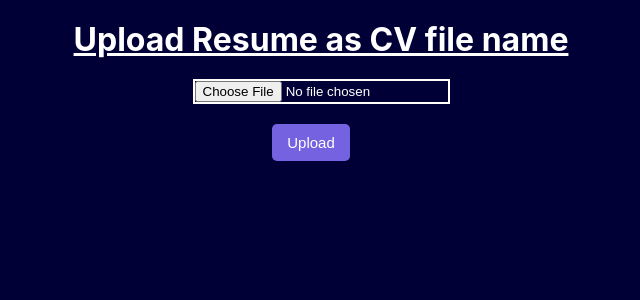
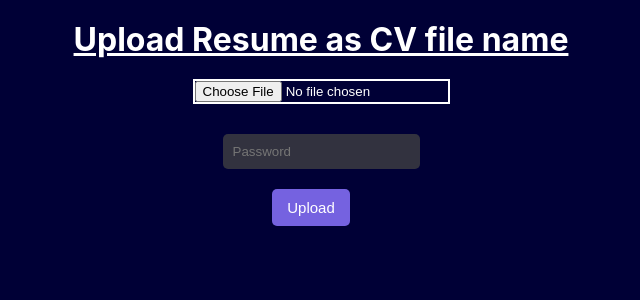
Before and after one commit to charandeep7/portfolio-2023, a React (Vite) app: page /updatecv in a window 1280 px wide. Shown: the top 300 px of the page, without its empty margins (319-959 px from the left). Built offline with nearby package versions, Linux system fonts and the light colour scheme.

Commit message:
Update UpdateCV.jsx

```diff
--- a/src/components/UpdateCV.jsx
+++ b/src/components/UpdateCV.jsx
@@ -10,6 +10,7 @@ const UpdateCV = () => {
   const [file, setFile] = useState("");
   const [percent, setPercent] = useState(0);
   const [handleFileName, setHandleFileName] = useState(0);
+  const [psswd, setPassword] = useState(null);
 
   const upload = () => {
     if (!file) {
@@ -18,6 +19,14 @@ const UpdateCV = () => {
     }
     if (file.name != "CV.pdf") {
       setHandleFileName(1);
+      return;
+    }
+    if(!psswd){
+      alert('Please enter password')
+      return
+    }
+    if (psswd != import.meta.env.VITE_PASSWD) {
+      alert("Wrong Password");
       return;
     }
     const storageRef = ref(storage, `/resume/${file.name}`);
@@ -33,7 +42,7 @@ const UpdateCV = () => {
         setInterval(() => {
           localStorage.removeItem("addproject");
           navigate("/");
-        }, 10000);
+        }, 5000);
       },
       (err) => console.log(err),
       () => {
@@ -53,10 +62,19 @@ const UpdateCV = () => {
         }}
         accept="application/pdf"
       />
+      <input
+          className="file-psswd"
+          type="password"
+          placeholder="Password"
+          name="password"
+          value={psswd}
+          onChange={(e) => setPassword(e.target.value)}
+          required
+        />
       {handleFileName == 1 ? (
         <h6>File name must be of CV.pdf</h6>
       ) : handleFileName == 2 ? (
-        <h6>Please upload an PDF first!</h6>
+        <h6>Please upload a PDF first!</h6>
       ) : handleFileName == 3 ? (
         <h6>Uploaded</h6>
       ) : (
@@ -85,6 +103,16 @@ const Container = styled.div`
     margin-bottom: 20px;
     border: 2px solid white;
   }
+  .file-psswd{
+    padding: 10px;
+    margin: 10px;
+    margin-bottom: 20px;
+    border-radius: 5px;
+    outline: none;
+    background: var(--form-bg);
+    border: none;
+    color: var(--white);
+  }
   button {
     padding: 10px 15px;
     background: var(--primary-color);
```
